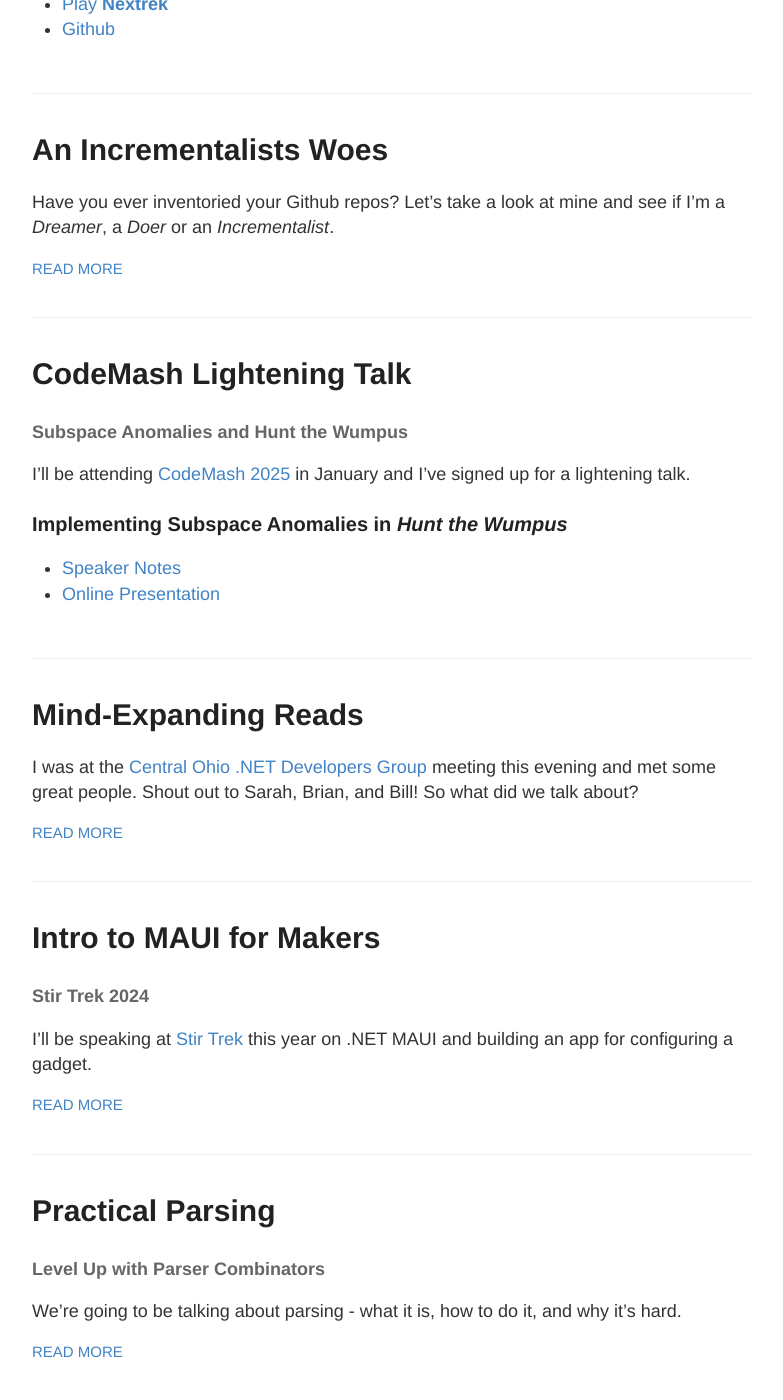
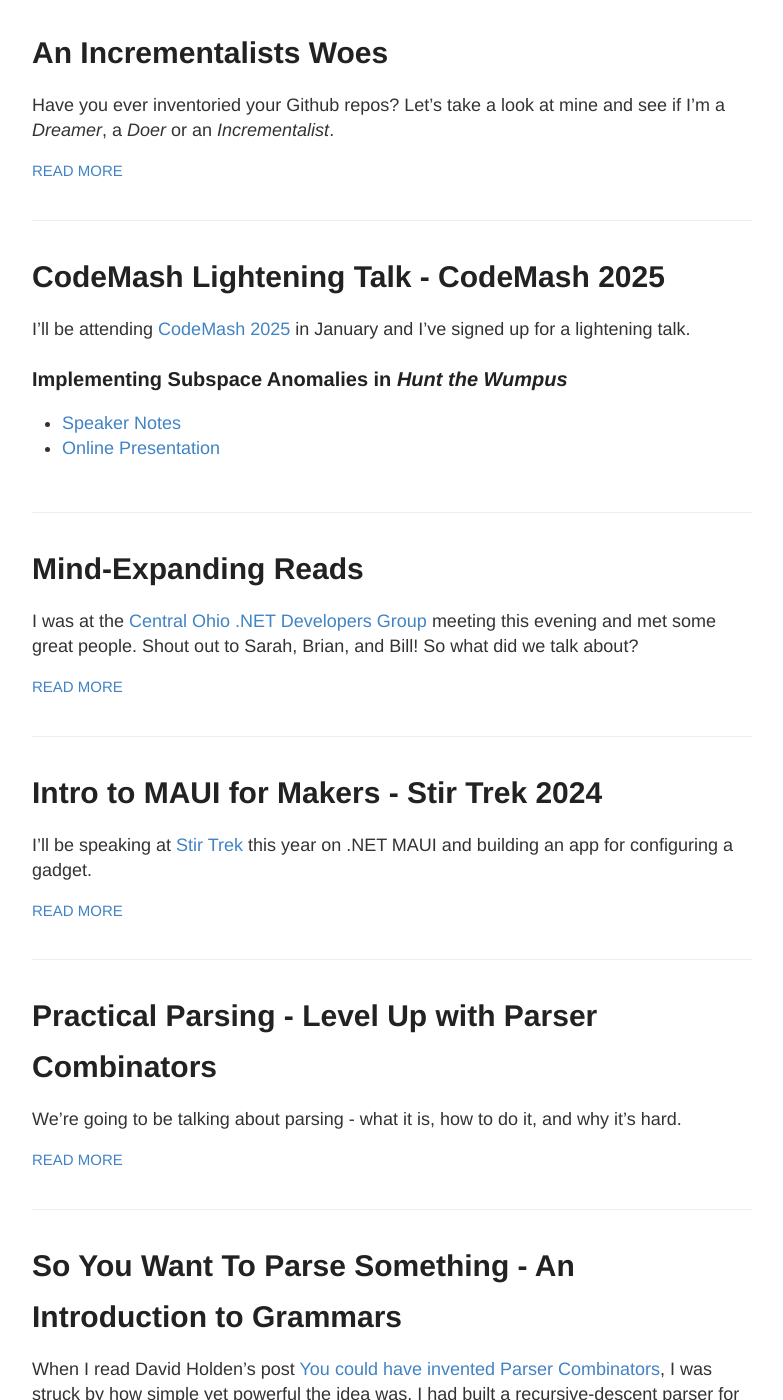
Before and after one commit to dennisdunn/dennisdunn.github.io, a Jekyll site: the page built from index.html, in a window 1280 px wide and 1400 px high, scrolled down 571 px. Shown: the whole window, without its empty margins (248-1031 px from the left). Built offline with Jekyll 4.4.1, drawn with Linux system fonts in a browser that asks for light colours; some of the changed text lies outside the part shown.

```diff
--- a/_posts/2025-01-02-subspace-wumpus copy.md
+++ b/_posts/2025-01-02-subspace-wumpus copy.md
@@ -1,7 +1,7 @@
 ---
 layout: post
 title: CodeMash Lightening Talk
-subtitle: Subspace Anomalies and Hunt the Wumpus
+subtitle: CodeMash 2025
 ---
 I'll be attending [CodeMash 2025](https://codemash.org) in January and I've signed up for a lightening talk.
 
--- a/index.html
+++ b/index.html
@@ -6,10 +6,11 @@ layout: default
   {% for post in site.posts %}
     <article class="post">
 
-      <h1><a href="{{ site.baseurl }}{{ post.url }}">{{ post.title }}</a></h1>
+      <h1><a href="{{ site.baseurl }}{{ post.url }}">{{ post.title }}</a>
       {% if post.subtitle %}
-        <h4>{{ post.subtitle }}</h4>
+        <small> - {{ post.subtitle }}</small>
       {% endif %}
+</h1>
 
       <div class="entry">
         {{ post.excerpt }}
```
